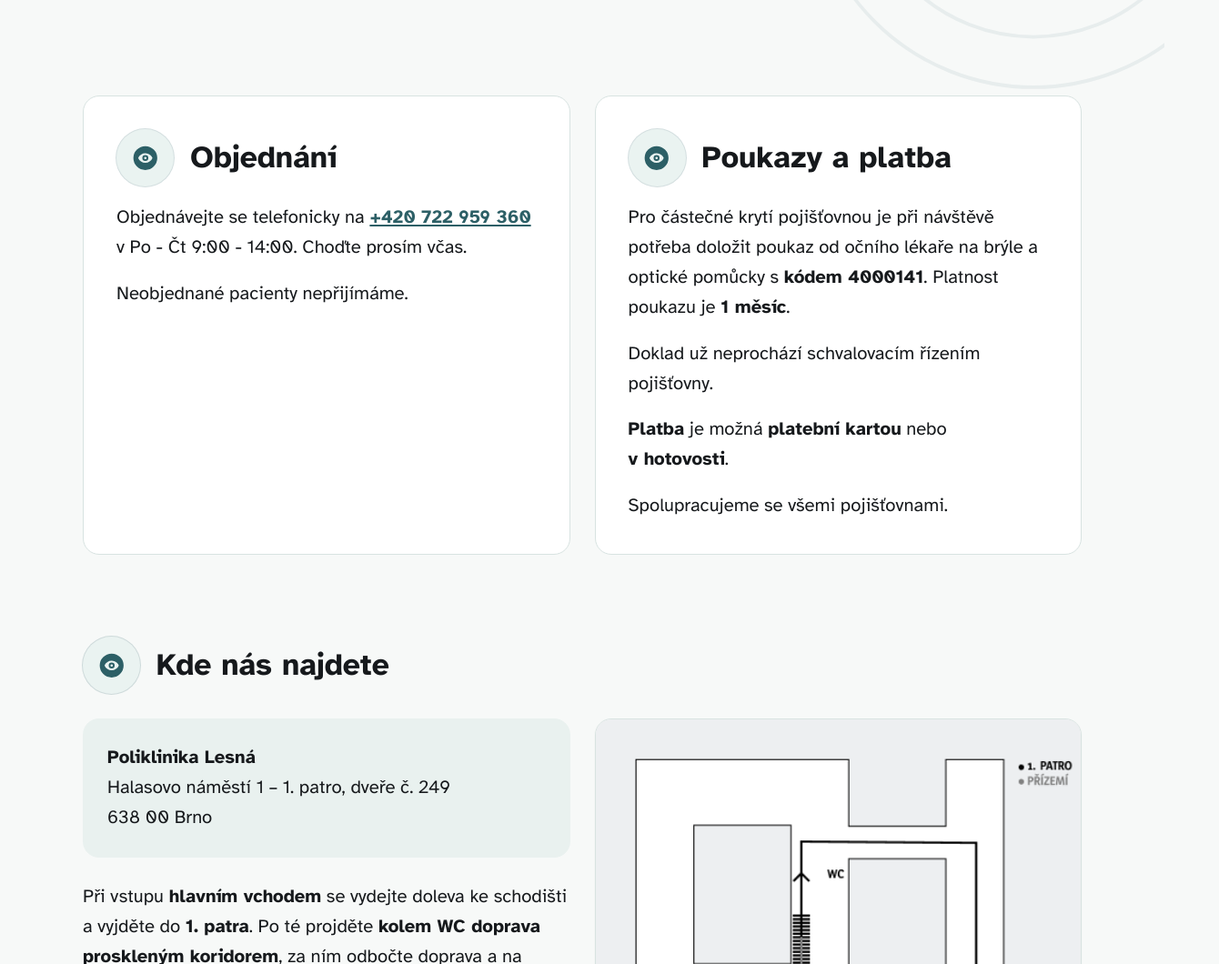
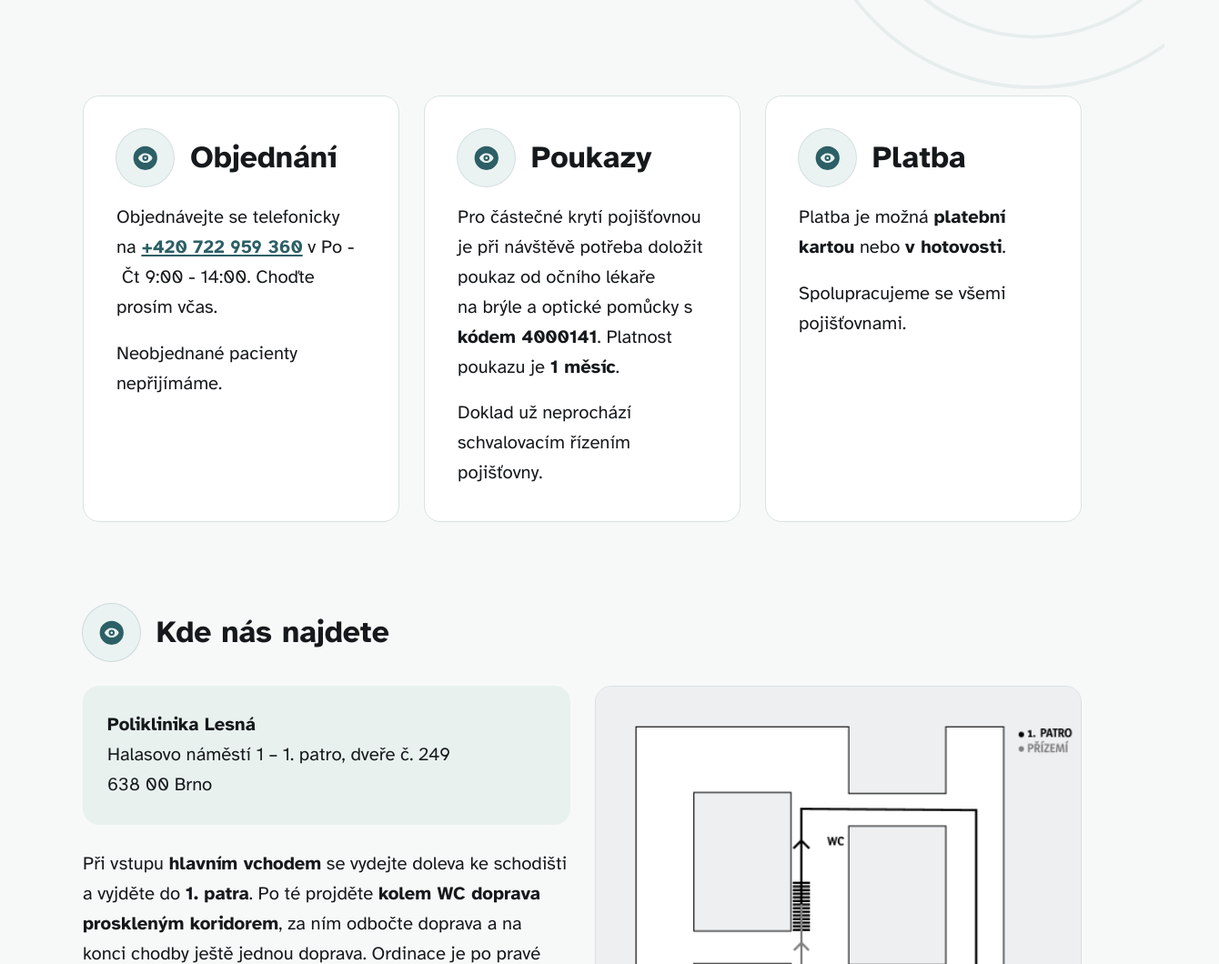
Before and after one commit to mysakli/ocni-protezy-static-website, a plain HTML site: page index.html in a window 1280 px wide. Shown: the part 454-1514 px from the top of the page at 91% size, 1340 px wide, since content can reach past the window. Drawn offline with nearby package versions, Linux system fonts and the light colour scheme.

Commit message:
Split Poukazy a platba into two blocks: Poukazy and Platba
Per feedback: keep this branch's color palette but adopt the
three-block practical-info layout from redesign-flow. Objednání,
Poukazy, and Platba now sit side by side in a 3-column row instead of
2, with the payment/insurance copy moved into its own Platba section
and nav updated to link both.

Co-Authored-By: Claude Sonnet 5 <noreply@anthropic.com>

```diff
--- a/index.html
+++ b/index.html
@@ -130,6 +130,9 @@
                     <li><a href="#poukaz"
                             class="block rounded-full px-4 py-3 hover:bg-iris-light hover:text-iris-dark focus-visible:outline focus-visible:outline-4 focus-visible:outline-fleck">Poukazy</a>
                     </li>
+                    <li><a href="#platba"
+                            class="block rounded-full px-4 py-3 hover:bg-iris-light hover:text-iris-dark focus-visible:outline focus-visible:outline-4 focus-visible:outline-fleck">Platba</a>
+                    </li>
                     <li><a href="#kde"
                             class="block rounded-full px-4 py-3 hover:bg-iris-light hover:text-iris-dark focus-visible:outline focus-visible:outline-4 focus-visible:outline-fleck">Kde
                             nás najdete</a></li>
@@ -161,8 +164,11 @@
                     class="block rounded-xl px-4 py-4 hover:bg-iris-light hover:text-iris-dark focus-visible:outline focus-visible:outline-4 focus-visible:outline-fleck">Objednání</a>
             </li>
             <li><a href="#poukaz"
-                    class="block rounded-xl px-4 py-4 hover:bg-iris-light hover:text-iris-dark focus-visible:outline focus-visible:outline-4 focus-visible:outline-fleck">Poukazy
-                    a platba</a></li>
+                    class="block rounded-xl px-4 py-4 hover:bg-iris-light hover:text-iris-dark focus-visible:outline focus-visible:outline-4 focus-visible:outline-fleck">Poukazy</a>
+            </li>
+            <li><a href="#platba"
+                    class="block rounded-xl px-4 py-4 hover:bg-iris-light hover:text-iris-dark focus-visible:outline focus-visible:outline-4 focus-visible:outline-fleck">Platba</a>
+            </li>
             <li><a href="#kde"
                     class="block rounded-xl px-4 py-4 hover:bg-iris-light hover:text-iris-dark focus-visible:outline focus-visible:outline-4 focus-visible:outline-fleck">Kde
                     nás najdete</a></li>
@@ -209,7 +215,7 @@
     <main id="main-content" tabindex="-1" class="max-w-5xl mx-auto px-4 sm:px-6 pb-24 space-y-14 sm:space-y-20">
 
         <!-- practical info -->
-        <div class="grid md:grid-cols-2 gap-6">
+        <div class="grid md:grid-cols-3 gap-6">
             <section id="objednat_termin"
                 class="reveal rounded-2xl bg-white border border-hairline p-6 sm:p-8 scroll-mt-24">
                 <div class="flex items-center gap-4 mb-4">
@@ -232,15 +238,24 @@
                     <span class="flex h-14 w-14 shrink-0 items-center justify-center rounded-full bg-iris-light text-iris ring-1 ring-iris/20">
                         <svg class="h-7 w-7" aria-hidden="true"><use href="#icon-eye"></use></svg>
                     </span>
-                    <h2 class="text-2xl sm:text-3xl font-bold">Poukazy a platba</h2>
+                    <h2 class="text-2xl sm:text-3xl font-bold">Poukazy</h2>
                 </div>
                 <p class="text-lg leading-relaxed">
                     Pro částečné krytí pojišťovnou je při návštěvě potřeba doložit poukaz od&nbsp;očního lékaře
                     na&nbsp;brýle a optické pomůcky s <b>kódem 4000141</b>. Platnost poukazu je <b>1&nbsp;měsíc</b>.
                 </p>
                 <p class="text-lg leading-relaxed mt-4">Doklad už neprochází schvalovacím řízením pojišťovny.</p>
-                <p class="text-lg leading-relaxed mt-4"><b>Platba</b> je možná <b>platební kartou</b> nebo
-                    <b>v&nbsp;hotovosti</b>.
+            </section>
+
+            <section id="platba" class="reveal rounded-2xl bg-white border border-hairline p-6 sm:p-8 scroll-mt-24">
+                <div class="flex items-center gap-4 mb-4">
+                    <span class="flex h-14 w-14 shrink-0 items-center justify-center rounded-full bg-iris-light text-iris ring-1 ring-iris/20">
+                        <svg class="h-7 w-7" aria-hidden="true"><use href="#icon-eye"></use></svg>
+                    </span>
+                    <h2 class="text-2xl sm:text-3xl font-bold">Platba</h2>
+                </div>
+                <p class="text-lg leading-relaxed">
+                    Platba je možná <b>platební kartou</b> nebo <b>v&nbsp;hotovosti</b>.
                 </p>
                 <p class="text-lg leading-relaxed mt-4">Spolupracujeme se všemi pojišťovnami.</p>
             </section>
```
